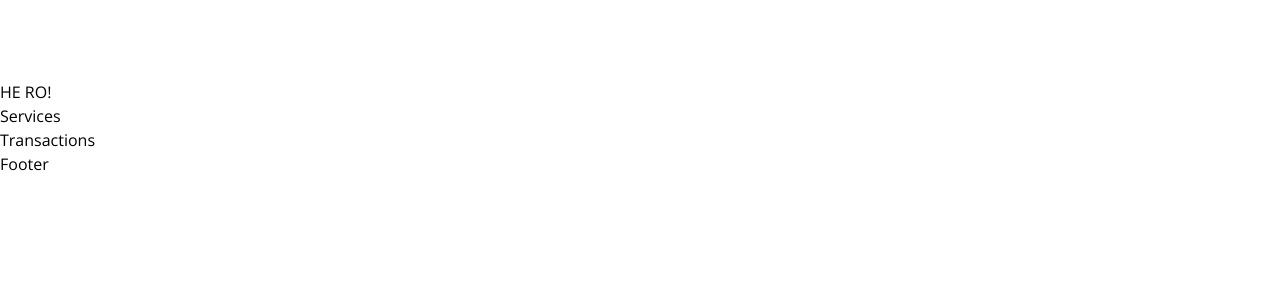
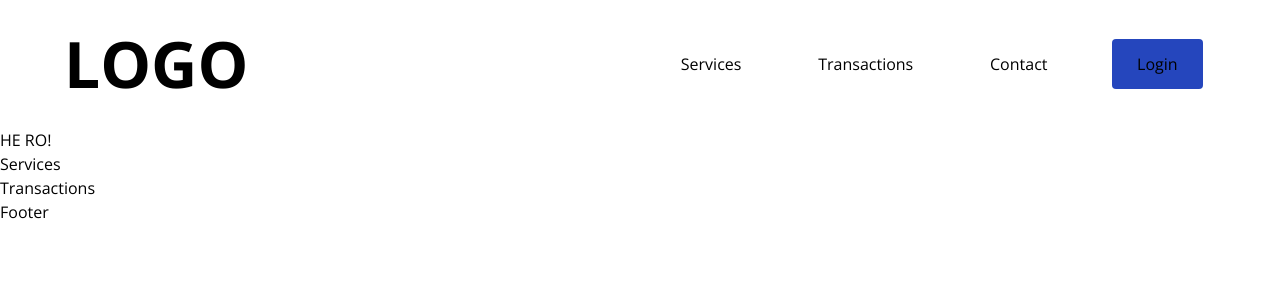
Before and after one commit to istvzsig/webthreeodemo, a React (Vite) app in the folder client/: page / in a window 1280 px wide. Shown: the top 300 px of the page. Built offline with nearby package versions, Linux system fonts and the light colour scheme.

Commit message:
update navbar component

```diff
--- a/client/src/components/Navbar.jsx
+++ b/client/src/components/Navbar.jsx
@@ -1,7 +1,14 @@
 export default function Navbar() {
+    const menu = ['Services', 'Transactions', 'Contact', 'Login'];
     return (
-        <nav className="flex justify-center h-20">
-
+        <nav className="flex flex-col md:flex-row justify-between px-[5vw] py-[2vh] ">
+            <h1 className="cursor-pointer font-bold text-[5vw]">LOGO</h1>
+            <ul className="flex flex-col md:flex-row items-center -mr-[1vw]">
+            {
+                menu.map((item, i) => <div className={"cursor-pointer rounded p-[1vw] mx-[2vw] "
+                    + (item == 'Login' ? 'px-[2vw] bg-[#2546bd] hover:bg-[#ffa555]' : '')}>{item}</div>)
+            }
+            </ul>
         </nav>
     )
 }
```
